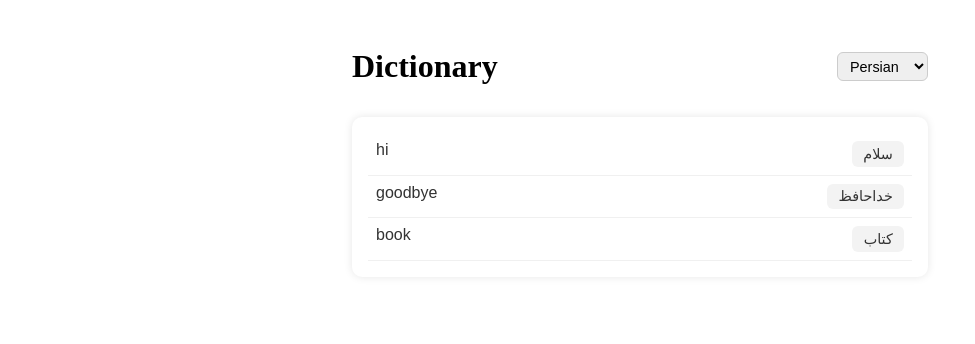
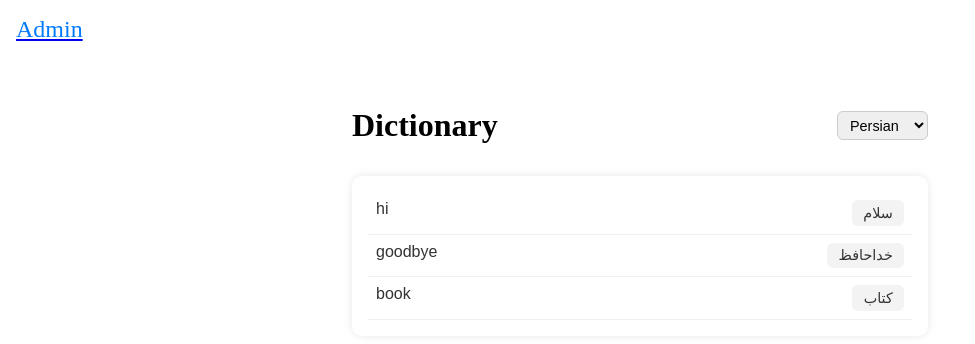
Before and after one commit to Faraz1995/react-dictionary, a React (Vite) app: page / in a window 1280 px wide. Shown: the top 344 px of the page, without its empty margins (0-975 px from the left). Built offline with nearby package versions, Linux system fonts and the light colour scheme.

Commit message:
feat: add admin page shortcut

```diff
--- a/src/App.jsx
+++ b/src/App.jsx
@@ -2,6 +2,7 @@ import { useEffect, useState } from 'react'
 import styles from './home.module.css'
 import Select from './component/Select'
 import Row from './component/Row'
+import { Link } from 'react-router'
 
 const LOCAL_STORAGE_KEY = 'dictionary'
 const options = [
@@ -26,6 +27,9 @@ function App() {
 
   return (
     <>
+      <Link to='/admin'>
+        <p className={styles.admin}>Admin</p>
+      </Link>
       <div className={styles.root}>
         <div className={styles.header}>
           <h1>Dictionary</h1>
--- a/src/home.module.css
+++ b/src/home.module.css
@@ -1,3 +1,9 @@
+.admin {
+  cursor: pointer;
+  color: #007bff;
+  padding: 1rem;
+  font-size: 1.5rem;
+}
 .root {
   padding: 2rem;
   max-width: 50%;
--- a/src/pages/admin/index.jsx
+++ b/src/pages/admin/index.jsx
@@ -36,7 +36,7 @@ const Admin = () => {
   useEffect(() => {
     const isAdmin = localStorage.getItem('isAdmin')
     if (isAdmin !== 'true') {
-      navigate('/')
+      navigate('/login')
     }
   }, [])
 
```
